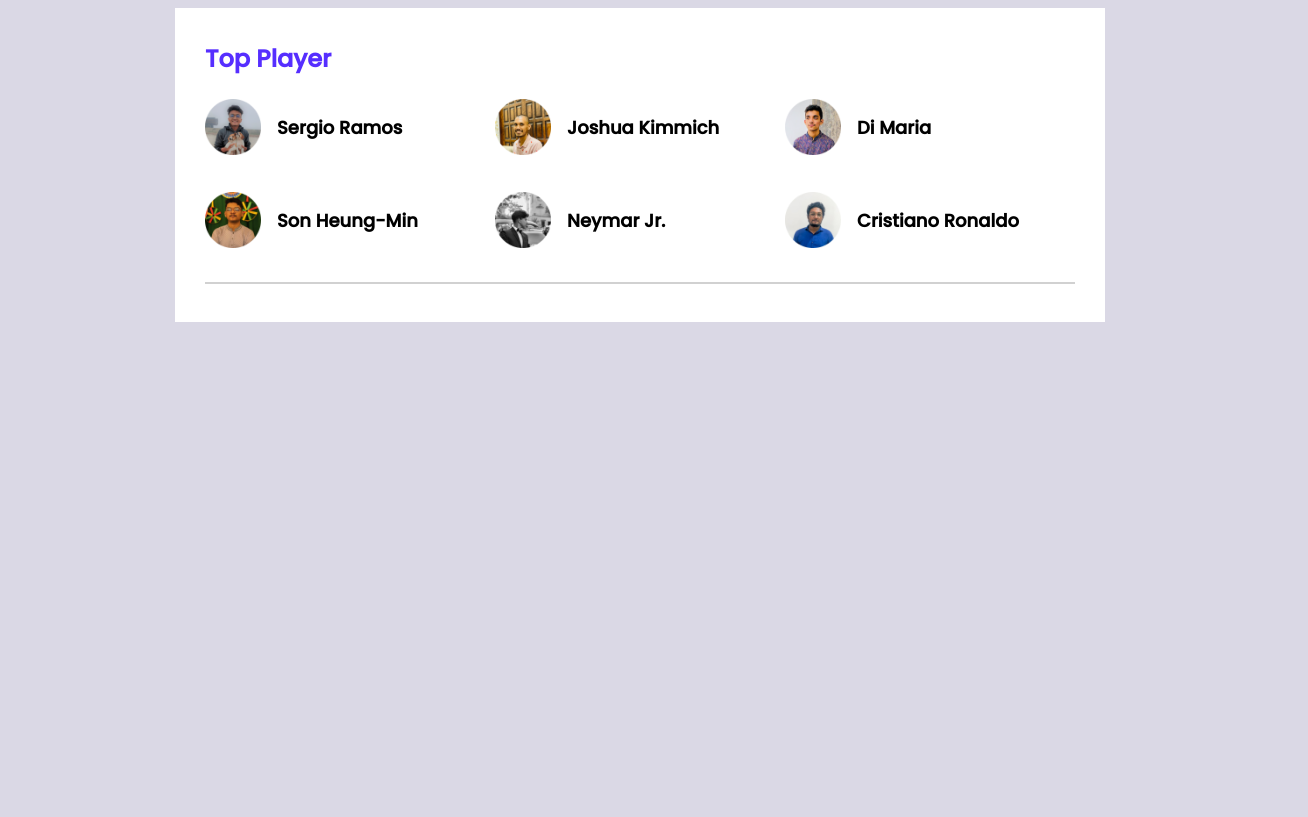
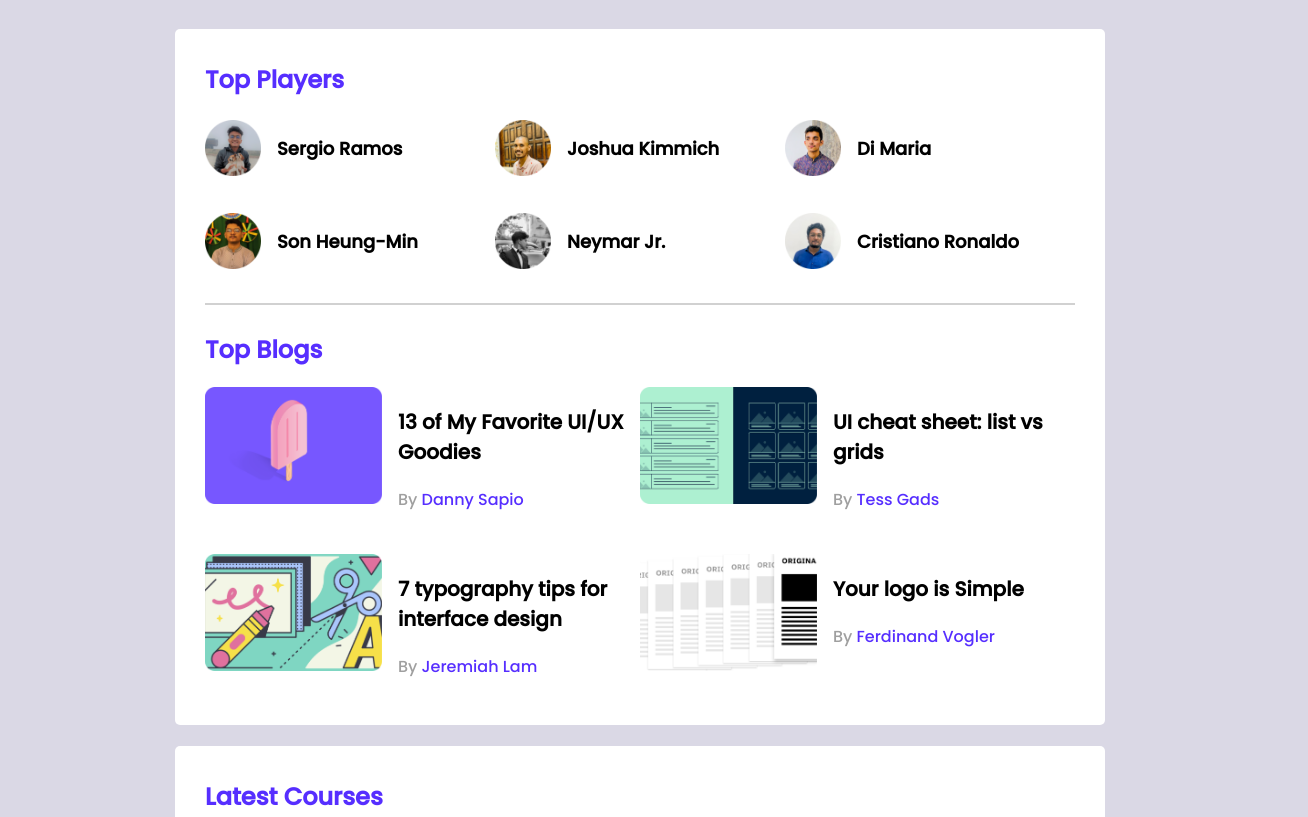
Before and after one commit to Ayman-Jawad/a-leader-board, a plain HTML site: page index.html in a window 1280 px wide. Shown: the top 817 px of the page, 1308 px wide, since content can reach past the window. Drawn offline with Linux system fonts and the light colour scheme.

Commit message:
half way

```diff
--- a/index.html
+++ b/index.html
@@ -19,7 +19,7 @@
         <!-- top players and top blog -->
         <section class="container">
             <div class="top-players">
-                <h2 class="section-title">Top Player</h2>
+                <h2 class="section-title">Top Players</h2>
                 <div class="players">
                     <div class="player">
                         <img src="images/players/player-1.png" alt="">
@@ -48,6 +48,74 @@
                 </div>
             </div>
             <hr>
+            <!-- -------------- Only Blog -------------- -->
+            <div class="top-blogs">
+                <h2 class="section-title">Top Blogs</h2>
+                <div class="blogs">
+                    <article class="blog">
+                        <div class="thumbnail">
+                            <img src="images/blogs/blog-1.png" alt="">
+                        </div>
+                        <!--------------------
+                           ~~~~~~~~~~~~~ Blog Information ~~~~~~~~~~
+                                              ---------------------->
+                        <div class="blog-info">
+                            <h3 class="blog-title">13 of My Favorite
+                                UI/UX Goodies</h3>
+                            <p class="blog-author">By <a href="">Danny Sapio</a></p>
+                        </div>
+                    </article>
+                    <article class="blog">
+                        <div class="thumbnail">
+                            <img src="images/blogs/blog-2.png" alt="">
+                        </div>
+
+                        <div class="blog-info">
+                            <h3 class="blog-title">UI cheat sheet:
+                                list vs grids</h3>
+                            <p class="blog-author">By <a href="">Tess Gads</a></p>
+                        </div>
+                    </article>
+                    <article class="blog">
+                        <div class="thumbnail">
+                            <img src="images/blogs/blog-3.png" alt="">
+                        </div>
+
+                        <div class="blog-info">
+                            <h3 class="blog-title">7 typography tips
+                                for interface design</h3>
+                            <p class="blog-author">By <a href="">Jeremiah Lam</a></p>
+                        </div>
+                    </article>
+                    <article class="blog">
+                        <div class="thumbnail">
+                            <img src="images/blogs/blog-4.png" alt="">
+                        </div>
+
+                        <div class="blog-info">
+                            <h3 class="blog-title">Your logo is
+                                Simple</h3>
+                            <p class="blog-author">By <a href="">Ferdinand Vogler</a></p>
+                        </div>
+                    </article>
+                </div>
+            </div>
+        </section>
+        <!-- ~~~~~~~~~~~~~~Latest Courses~~~~~~~~~~~~~ -->
+        <section class="container">
+            <h2 class="section-title">Latest Courses</h2>
+            <div class="courses">
+                <div class="course">
+                    <div class="course-banner">
+                        <img src="images/courses/course-1.png" alt="">
+                    </div>
+                    <div class="course-info">
+                        <h3 class="course-title">React - The Complete
+                            Guide 2022</h3>
+                        <p class="course-author">Reed Krakoff</p>
+                    </div>
+                </div>
+            </div>
         </section>
     </main>
 </body>
--- a/styles/style.css
+++ b/styles/style.css
@@ -9,22 +9,28 @@ body {
 
 main {
     display: flex;
-    justify-content: center;
+    flex-direction: column;
+    align-items: center;
 }
 
 .container {
     background-color: #ffffff;
     width: 870px;
     padding: 30px;
+    border-radius: 5px;
+    margin-top: 21px;
 }
-hr{
+
+hr {
     border: 1px solid #D1D1D1;
+    margin-bottom: 27px;
 }
 
 /* player styles */
-.top-players{
+.top-players {
     margin-bottom: 30px;
 }
+
 .section-title {
     color: #562EFF;
     font-size: 24px;
@@ -48,7 +54,37 @@ hr{
     height: 56px;
     width: 56px;
 }
-.player-name{
+
+.player-name {
     margin-left: 16px;
     font-size: 18px;
 }
+
+/* ~~~~~~~~~~~~~~~~~Blog Styles~~~~~~~~~~~~~~~~~ */
+.blogs{
+    display: grid;
+    grid-template-columns: repeat(2, 1fr);
+    grid-row-gap: 26px;
+}
+.blog{
+    display: flex;
+}
+.blog .thumbnail img {
+    width: 177px;
+    height: 117px;
+}
+.blog-info{
+    margin-left: 16px;
+}
+.blog-title{
+    font-size: 20px;
+}
+.blog-author{
+    font-size: 16px;
+    color: #9F9F9F;
+}
+.blog-author a{
+    text-decoration: none;
+    font-size: 16px;
+    color: #562EFF;
+}
```
